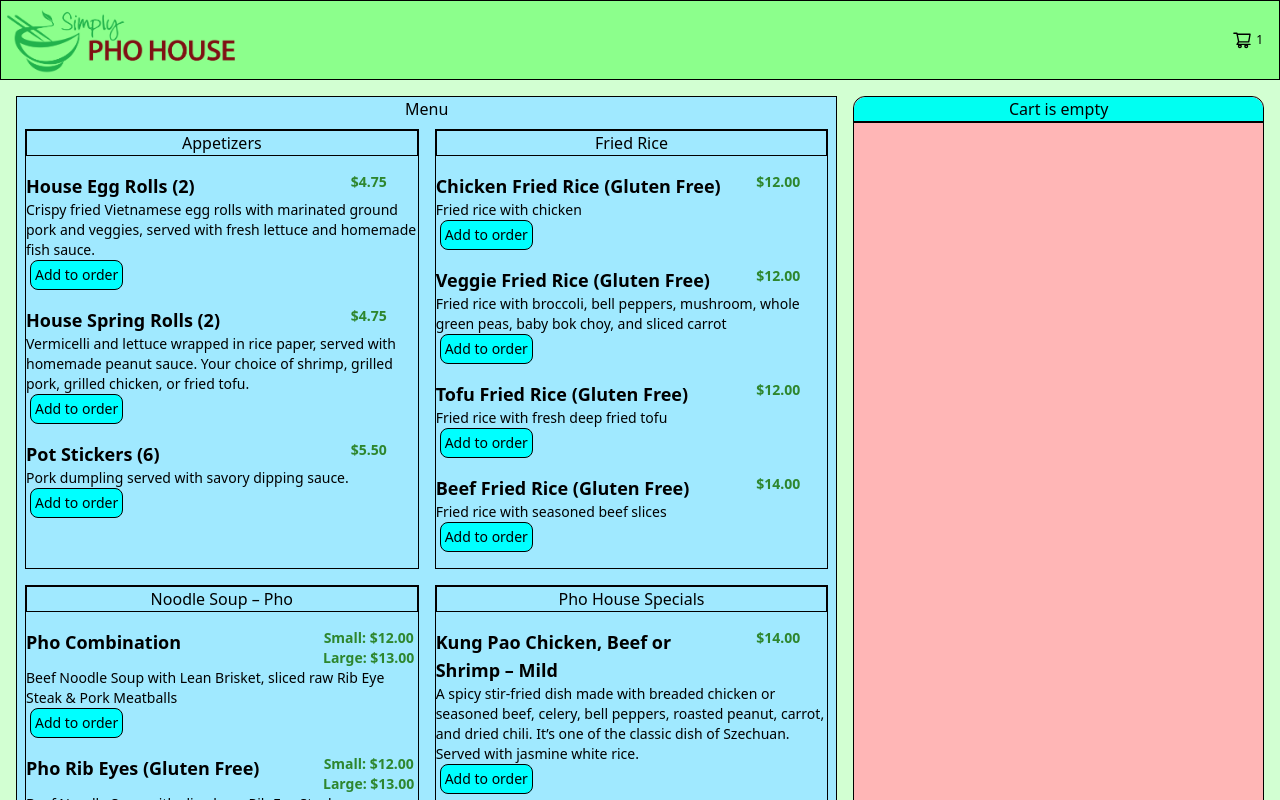
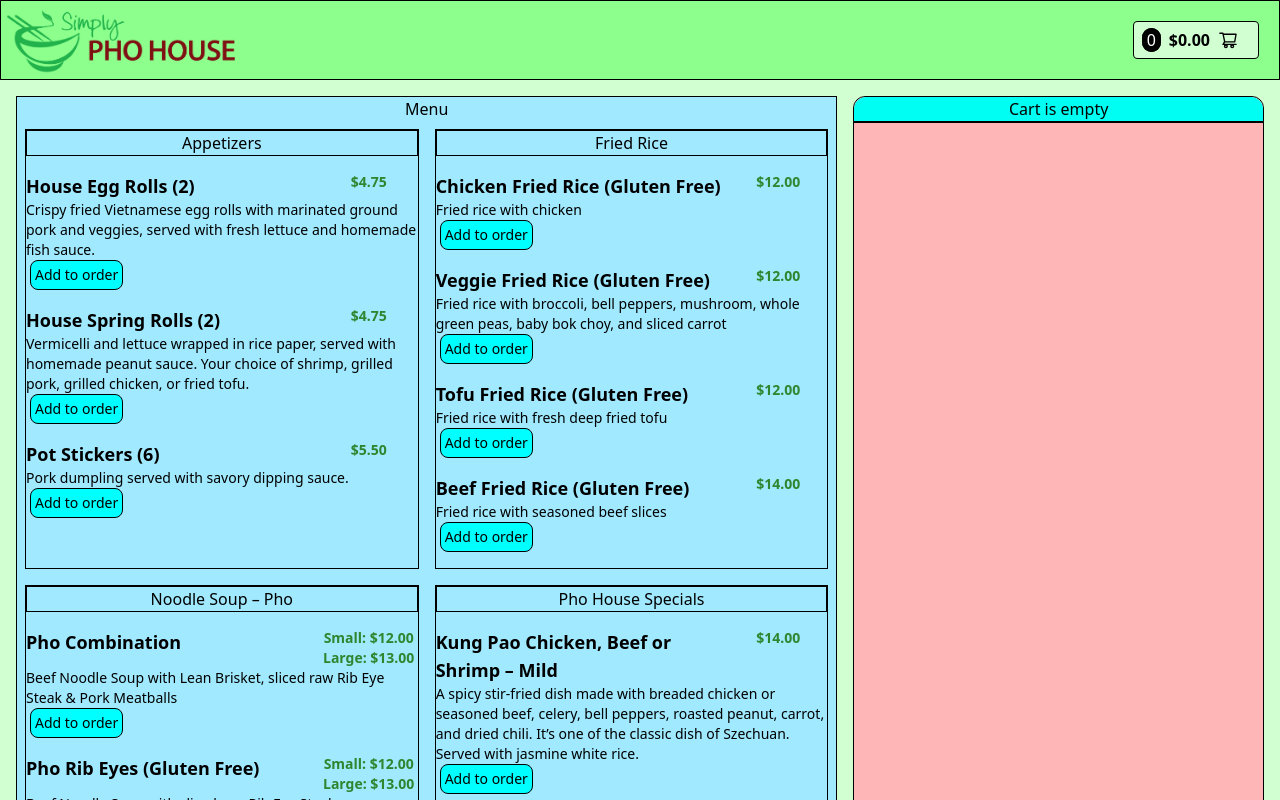
Before and after one commit to fremen432/ReactJS-Restaurant-Website, a React (Create React App) app: page / in a window 1280 px wide. Built offline with nearby package versions, Linux system fonts and the light colour scheme.

Commit message:
added orderPage right icon

```diff
--- a/src/App.scss
+++ b/src/App.scss
@@ -126,6 +126,18 @@ $green_light3: rgb(210, 255, 210);
   }
 }
 
+.OrderPage_Header {
+
+
+  .OrderPage_Header_RightIcon {
+    background-color: $green_light3;
+
+    .ItemCount_span {
+      background-color: black;
+      color: white;
+    }
+  }
+}
 
 .OrderPage_Body {
   // $OrderPage_Cart_Total_height: ;
--- a/src/pages/OrderPage/OrderPage.jsx
+++ b/src/pages/OrderPage/OrderPage.jsx
@@ -1,15 +1,54 @@
+import { useState } from 'react';
+
 // Components imports
 import Header from './components/Header/Header';
 import Footer from './components/Footer/Footer';
 import Body from './components/Body/Body';
 
+import data from '../../Data';
+
 const OrderHomepage = () => {
+
+    const products = data.menu
+    const [cartItems, setCartItems] = useState([]);
+
+    const onAdd = (product) => {
+      const exist = cartItems.find((x) => x.id === product.id);
+      if (exist) {
+        setCartItems(
+          cartItems.map((x) =>
+            x.id === product.id ? { ...exist, qty: exist.qty + 1 } : x
+          )
+        );
+      } else {
+        setCartItems([...cartItems, { ...product, qty: 1 }]);
+      }
+
+    };
+    const onRemove = (product) => {
+      const exist = cartItems.find((x) => x.id === product.id);
+      if (exist.qty === 1) {
+        setCartItems(cartItems.filter((x) => x.id !== product.id));
+      } else {
+        setCartItems(
+          cartItems.map((x) =>
+            x.id === product.id ? { ...exist, qty: exist.qty - 1 } : x
+          )
+        );
+      }
+    };
+
 
     return (
         <div className="app">
-            <Header />
+            <Header cartItems={cartItems} />
             <div className="body_footer_wrapper ">
-                <Body />
+                <Body
+                products={products}
+                cartItems={cartItems}
+                onAdd={onAdd}
+                onRemove={onRemove}
+                />
                 <Footer />
             </div>
         </div>
--- a/src/pages/OrderPage/components/Body/Body.jsx
+++ b/src/pages/OrderPage/components/Body/Body.jsx
@@ -1,46 +1,9 @@
-import { useState } from 'react';
-
 import Menu from './Menu'
 import Cart from './Cart'
 
-import data from '../../../../Data';
+export default function Body(props) {
 
-export default function Body() {
-
-  const products = data.menu
-
-  const [cartItems, setCartItems] = useState([]);
-
-  const onAdd = (product) => {
-    const exist = cartItems.find((x) => x.id === product.id);
-    if (exist) {
-      setCartItems(
-        cartItems.map((x) =>
-          x.id === product.id ? { ...exist, qty: exist.qty + 1 } : x
-        )
-      );
-    } else {
-      setCartItems([...cartItems, { ...product, qty: 1 }]);
-    }
-    // console.log(cartItems)
-    // clCartItems()
-
-  };
-
-  const clCartItems = () => console.log(cartItems)
-
-  const onRemove = (product) => {
-    const exist = cartItems.find((x) => x.id === product.id);
-    if (exist.qty === 1) {
-      setCartItems(cartItems.filter((x) => x.id !== product.id));
-    } else {
-      setCartItems(
-        cartItems.map((x) =>
-          x.id === product.id ? { ...exist, qty: exist.qty - 1 } : x
-        )
-      );
-    }
-  };
+  const { products, cartItems, onAdd, onRemove } = props;
 
   return (
     <div id="SECTION__Body" className="OrderPage_Body grid grid-cols-3">
--- a/src/pages/OrderPage/components/Body/Cart.jsx
+++ b/src/pages/OrderPage/components/Body/Cart.jsx
@@ -1,7 +1,4 @@
-import data from '../../../../Data'
 import { AiOutlineShoppingCart } from 'react-icons/ai'
-
-// function display
 
 export default function Cart(props) {
     const { cartItems, onAdd, onRemove } = props;
--- a/src/pages/OrderPage/components/Header/Header.jsx
+++ b/src/pages/OrderPage/components/Header/Header.jsx
@@ -1,17 +1,36 @@
 import { AiOutlineShoppingCart } from 'react-icons/ai'
 
-export default function Header() {
+export default function Header(props) {
+    const { cartItems } = props;
+
+    const itemsPrice = cartItems.reduce((a, c) => a + c.qty * c.price, 0);
+    const taxPrice = itemsPrice * 0.14;
+    const shippingPrice = itemsPrice > 2000 ? 0 : 0;
+    const totalPrice = itemsPrice + taxPrice + shippingPrice;
+
   return (
-    <div id="SECTION__Header" className=" Header box flex justify-between cbm-green">
+    <div id="SECTION__Header" className=" OrderPage_Header Header box flex justify-between cbm-green">
         <div className="logo">
             <a href="#Home">
                 <img className="" src="assets/Simply-Pho-House.png" alt="restaurant logo" />
             </a>
         </div>
-        <div className="cart_icon flex justify-center items-center  mr-4">
-            <AiOutlineShoppingCart className=" h-full w-5 mr-1"/>
-            <span className="text-xs">1</span>
-        </div>
+        <a href='#' className="OrderPage_Header_RightIcon flex justify-center items-center  m-5 box rounded">
+            <div className="RightIcon_ItemCount mx-2 ">
+                <span className="box ItemCount_span rounded-full px-1">{cartItems.length}</span>
+
+            </div>
+            <div className="RightIcon_TotalPrice mr-2" >
+                <div className="">
+                    <strong>${totalPrice.toFixed(2)}</strong>
+                </div>
+
+            </div>
+            <div className="cart_icon flex justify-center items-center mr-4">
+                <AiOutlineShoppingCart className=" h-full w-5 mr-1"/>
+            </div>
+
+        </a>
 
         {/* <ul className="navbar_elements">
             <li><a href="#Home">Home</a></li>
```
